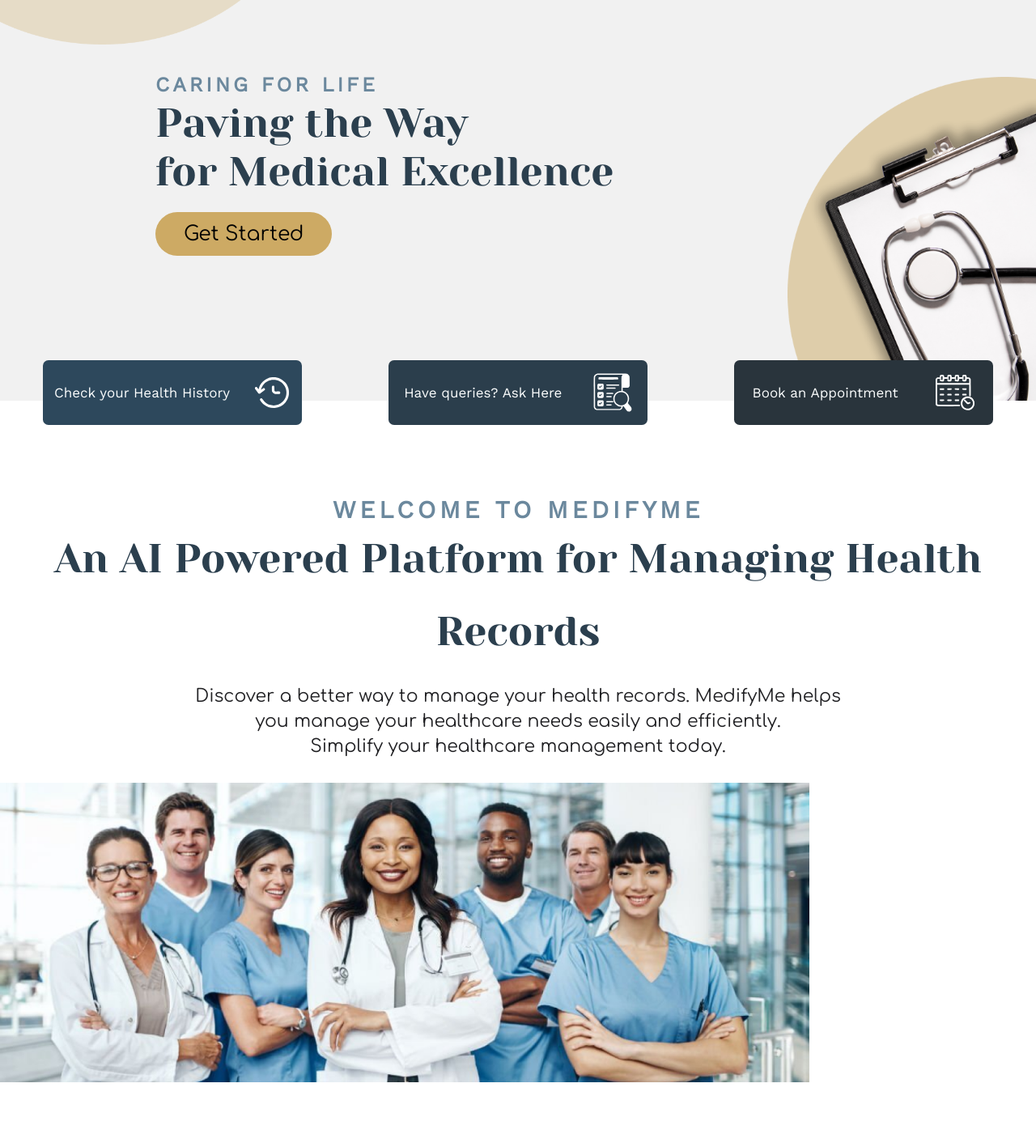
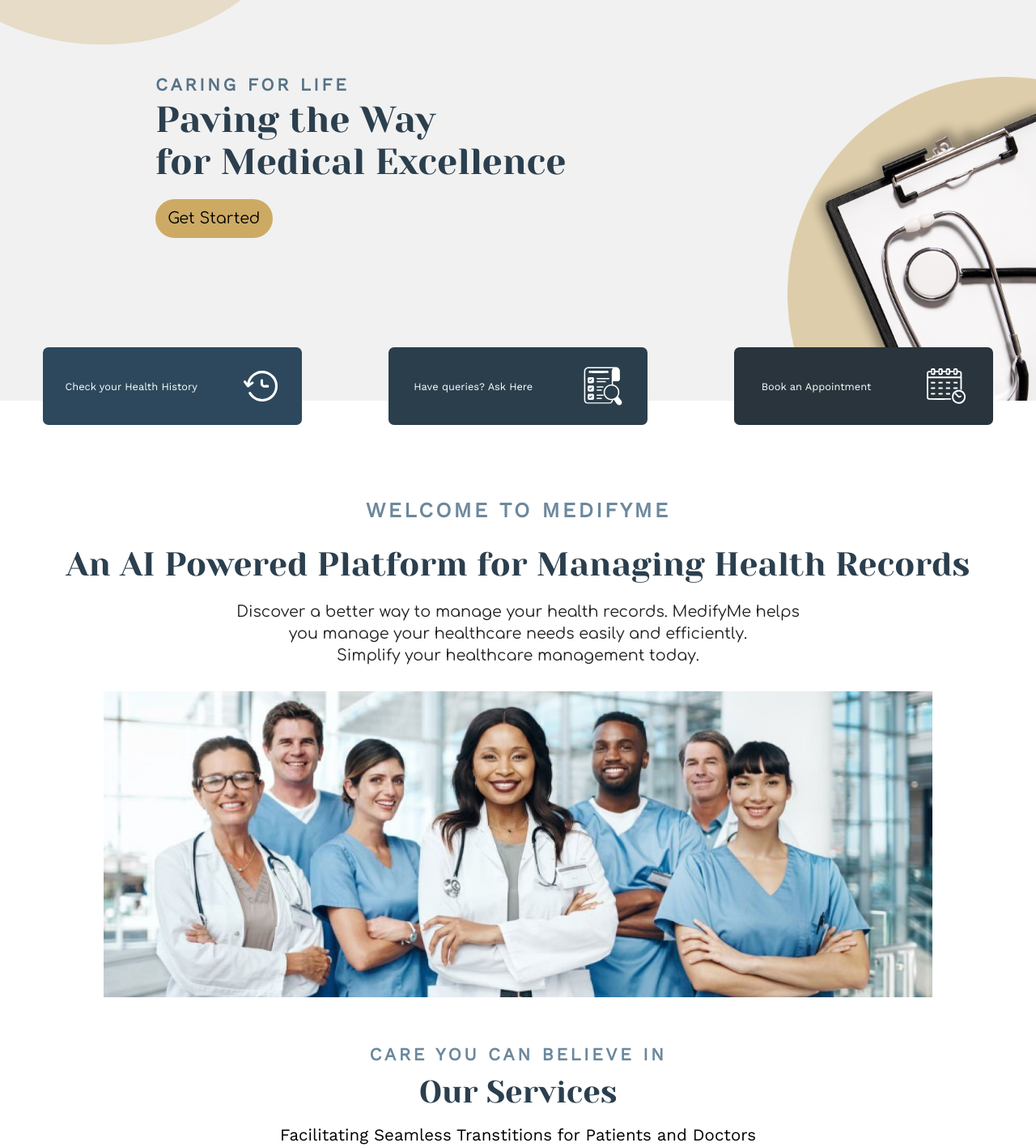
Before and after one commit to SaiRev0/MedifyMe, a React (Vite) app in the folder MedifyMe-Frontend/: page / in a window 1280 px wide. Shown: the part 180-1597 px from the top of the page at 81% size. Built offline with nearby package versions, Linux system fonts and the light colour scheme; no server answers.

Commit message:
home page final

```diff
--- a/MedifyMe-Frontend/src/pages/Home/Home.jsx
+++ b/MedifyMe-Frontend/src/pages/Home/Home.jsx
@@ -43,6 +43,7 @@
           </Link>
         </div>
       </div>
+      <div className={styles.lowerSection}>
         <div className={styles.lp1}>Welcome to Medifyme</div>
         <div className={styles.lp2}>
           An AI Powered Platform for Managing Health Records
@@ -73,6 +74,7 @@
             <li>Easier communication with your Doctors</li>
           </ul>
         </div>
+      </div>
       <Footer />
     </>
   );
--- a/MedifyMe-Frontend/src/pages/Home/home.module.css
+++ b/MedifyMe-Frontend/src/pages/Home/home.module.css
@@ -34,30 +34,26 @@
 
 .content1 {
   font-family: "Work Sans";
-  font-style: normal;
-  font-weight: 800;
-  font-size: 25px;
+  font-weight: 1000;
+  font-size: 1.7vw;
   line-height: 35px;
   letter-spacing: 0.16em;
   text-transform: uppercase;
-
-  color: #6b889d;
+  color: #567286;
 }
 
 .content2 {
   font-family: "Yeseva One";
   font-style: normal;
-  font-weight: 400;
-  font-size: 50px;
-  line-height: 60px;
-  width: 900px;
+  font-weight: 500;
+  font-size: 3.5vw;
 
   color: #2b3f4e;
 }
 
 .content3 {
   align-items: flex-start;
-  padding: 13px 35px;
+  padding: 0.8vw 1.2vw;
   gap: 10px;
   margin-top: 20px;
 
@@ -66,7 +62,7 @@
   font-family: "Comfortaa";
   font-style: normal;
   font-weight: 500;
-  font-size: 25px;
+  font-size: 1.5vw;
   line-height: 28px;
   border: none;
   width: fit-content;
@@ -84,7 +80,7 @@
   }
   .b2 {
     width: 25vw;
-    height: 80px;
+    height: 12vh;
     background: #2b3e4c;
     border-radius: 6.85px;
     display: flex;
@@ -93,19 +89,19 @@
     font-family: "Work Sans";
     font-style: normal;
     font-weight: normal;
-    font-size: 17px;
+    font-size: 1vw;
     color: #fcfefe;
   }
 
 .b1 {
   width: 25vw;
-  height: 80px;
+  height: 12vh;
   background: #2d485c;
   border-radius: 6.85px;
   font-family: "Work Sans";
   font-style: normal;
   font-weight: normal;
-  font-size: 17px;
+  font-size: 1vw;
   color: #fcfefe;
   display: flex;
   align-items: center;
@@ -114,7 +110,7 @@
 
 .b3 {
   width: 25vw;
-  height: 80px;
+  height: 12vh;
   background: #29343c;
   border-radius: 6.85px;
   display: flex;
@@ -123,7 +119,7 @@
   font-family: "Work Sans";
   font-style: normal;
   font-weight: normal;
-  font-size: 17px;
+  font-size: 1vw;
   color: #fcfefe;
 }
 .button img {
@@ -136,29 +132,26 @@
 
 
 .lp1 {
-  display: flex;
-  justify-content: center;
-  margin-top: 120px;
+  margin-top: 15vh;
   font-family: "Work Sans";
   font-style: normal;
-  font-weight: 700;
-  font-size: 30px;
+  font-weight: 1000;
+  font-size: 2vw;
   line-height: 30px;
 
   text-align: center;
-  letter-spacing: 0.16em;
+  letter-spacing: 0.13em;
   text-transform: uppercase;
 
   color: #6b889d;
 }
 
 .lp2 {
-  display: flex;
-  justify-content: center;
+  margin-top: 1vh;
   font-family: "Yeseva One";
   font-style: normal;
   font-weight: 400;
-  font-size: 50px;
+  font-size: 3.2vw;
   line-height: 90px;
   text-align: center;
 
@@ -166,51 +159,48 @@
 }
 
 .lp3 {
-  display: flex;
-  justify-content: center;
   text-align: center;
   font-family: "Comfortaa";
   font-style: normal;
   font-weight: 400;
-  font-size: 22px;
+  font-size: 1.5vw;
   line-height: 140%;
   text-align: center;
-  margin-top: 20px;
 
   color: #212124;
 }
-
+.lowerSection{
+  display: flex;
+  flex-direction: column;
+  align-items: center;
+}
 .landImage {
-  justify-content: center;
   margin-top: 30px;
 }
 
 .landImage img {
-  width: 1000px;
+  width: 80vw;;
 }
 
 .lp4 {
-  display: flex;
-  justify-content: center;
   font-family: "Work Sans";
   font-style: normal;
   font-weight: 700;
-  font-size: 20px;
+  font-size: 1.7vw;
   line-height: 33px;
   text-align: center;
   letter-spacing: 0.16em;
   text-transform: uppercase;
   color: #6b889d;
-  margin-top: 70px;
+  margin-top: 50px;
 }
 
 .lp5 {
-  display: flex;
-  justify-content: center;
+
   font-family: "Yeseva One";
   font-style: normal;
   font-weight: 400;
-  font-size: 40px;
+  font-size: 3vw;
   line-height: 61px;
   text-align: center;
 
@@ -218,12 +208,10 @@
 }
 
 .lp6 {
-  display: flex;
-  justify-content: center;
   font-family: "Work Sans";
   font-style: normal;
   font-weight: 500;
-  font-size: 28px;
+  font-size: 1.6vw;
   line-height: 45px;
   color: #000000;
 }
@@ -233,22 +221,36 @@
   flex-direction: row;
   justify-content: space-evenly;
   vertical-align: middle;
+  gap:15vw;
 }
 
 .lp7 ul li {
+  display: flex;
+  align-items: center;
   font-family: "Work Sans";
   font-style: normal;
   font-weight: 500;
-  font-size: 20px;
+  font-size: 1.4vw;
   line-height: 250%;
   color: #000000;
   vertical-align: middle;
 }
 
 .lp7 ul {
-  margin-right: 20px;
+
+  list-style-type: none;
+  margin: 0;
+  padding: 0;
 }
 
-.lp7 li::marker {
+.lp7 ul li:before {
+  content: "";
+  display: block;
+  width: 20px;
+  height: 20px;
   color: #285f83;
+  border-radius: 50%;
+  background-color: #285f83;
+  text-align: center;
+  margin-right: 0.5em;
 }
```
Lines whose indentation alone changed are shown as unchanged.
